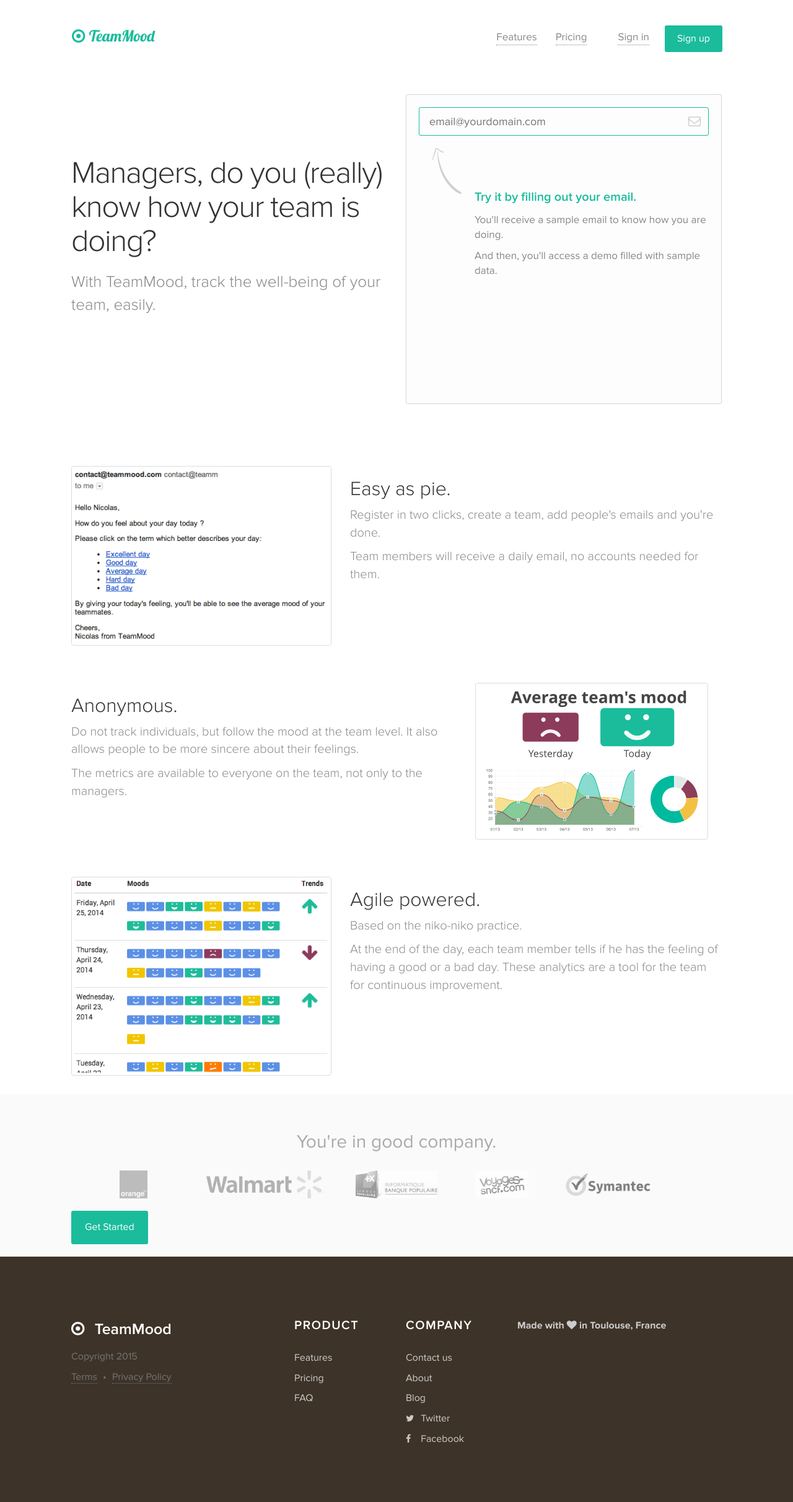
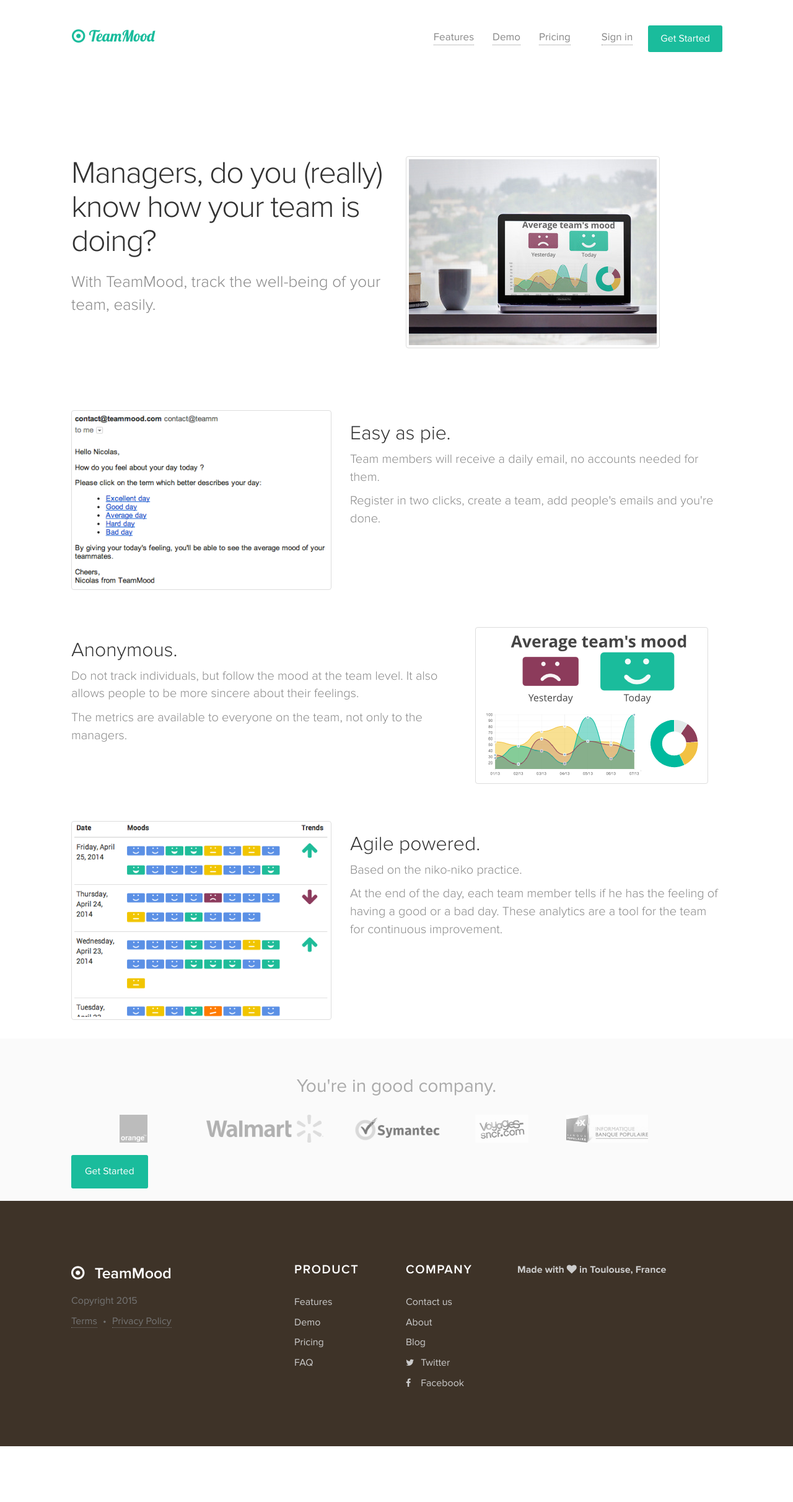
Before and after one commit to TeamMood/landing-page, a Jekyll site: the page built from index.html, in a window 1280 px wide. Shown: the whole page at 62% size. Built offline with Jekyll 4.4.1, drawn with Linux system fonts in a browser that asks for light colours; nearby versions of some CDN libraries; after the commit the page ends 2334 px from its top, so only the background shows below that.

Commit message:
Demo page

```diff
--- a/_includes/footer.html
+++ b/_includes/footer.html
@@ -28,6 +28,9 @@
         <h3>Product</h3>
         <p>
         <a href="/features">Features</a>
+        </p>
+        <p>
+        <a href="/demo">Demo</a>
         </p>
         <p>
         <a href="/pricing">Pricing</a>
--- a/_includes/header.html
+++ b/_includes/header.html
@@ -12,13 +12,16 @@
                 <div class="pull-right">
                     <ul class="grey">
                         <li class="nav-cta-link">
-                            <a class="light-orange-btn" href="/signup">Sign up</a>
+                            <a class="light-orange-btn" href="/signup">Get Started</a>
                         </li>
                         <li class="nav-right-link">
                             <a href="https://app.teammood.com/app#/login">Sign in</a>
                         </li>
                         <li class="nav-link">
                             <a href="/pricing">Pricing</a>
+                        </li>
+                        <li class="nav-link">
+                            <a href="/demo">Demo</a>
                         </li>
                         <li class="nav-link">
                             <a href="/features">Features</a>
--- a/index.html
+++ b/index.html
@@ -11,23 +11,7 @@
                 </div>
             </div>
             <div class="col-md-6">
-                <form id="homepage-form">
-                    <input autocomplete="off" autofocus="autofocus" class="input-lg homepage-input"
-                    id="domain-field" placeholder="email@yourdomain.com" required="required" type="text">
-                    <br><br>
-                    <div class="grey search-message"></div>
-
-                    <div class="grey before-search-message">
-                        <img src="/images/arrow-search.png">
-                        <div class="search-explanation">
-                            <p><strong class="orange">Try it by filling out your email.</strong></p>
-                            <p>You'll receive a sample email to know how you are doing.</p>
-                            <p>And then, you'll access a demo filled with sample data.</p>
-                        </div>
-                    </div>
-                    <p class="grey search-pattern"></p>
-                    <div class="search-results"></div>
-                </form>
+                <img src="/images/main.jpg" class="img-responsive img-thumbnail">
             </div>
         </div>
     </div>
@@ -40,8 +24,8 @@
             </div>
             <div class="col-md-7">
                 <h2>Easy as pie.</h2>
+                <p>Team members will receive a daily email, no accounts needed for them.</p>
                 <p>Register in two clicks, create a team, add people's emails and you're done.</p>
-                <p>Team members will receive a daily email, no accounts needed for them.</p>
             </div>
         </div>
     </div>
@@ -87,13 +71,13 @@
                         <img alt="Walmart" src="/images/walmart.png">
                     </div>
                     <div class="col-md-2 text-center">
-                        <img alt="i-BP" src="/images/ibp.jpg">
+                        <img alt="Symantec" src="/images/symantec.png">
                     </div>
                     <div class="col-md-2 text-center">
                         <img alt="Voyages-SNCF" src="/images/voyages-sncf.jpg">
                     </div>
                     <div class="col-md-2 text-center">
-                        <img alt="Symantec" src="/images/symantec.png">
+                        <img alt="i-BP" src="/images/ibp.jpg">
                     </div>
                 </div>
             </div>
```
Also changed, not shown: demo/index.html (added, +34 -0 lines), css/main.css, images/main.jpg (added), images/main.png (added).
